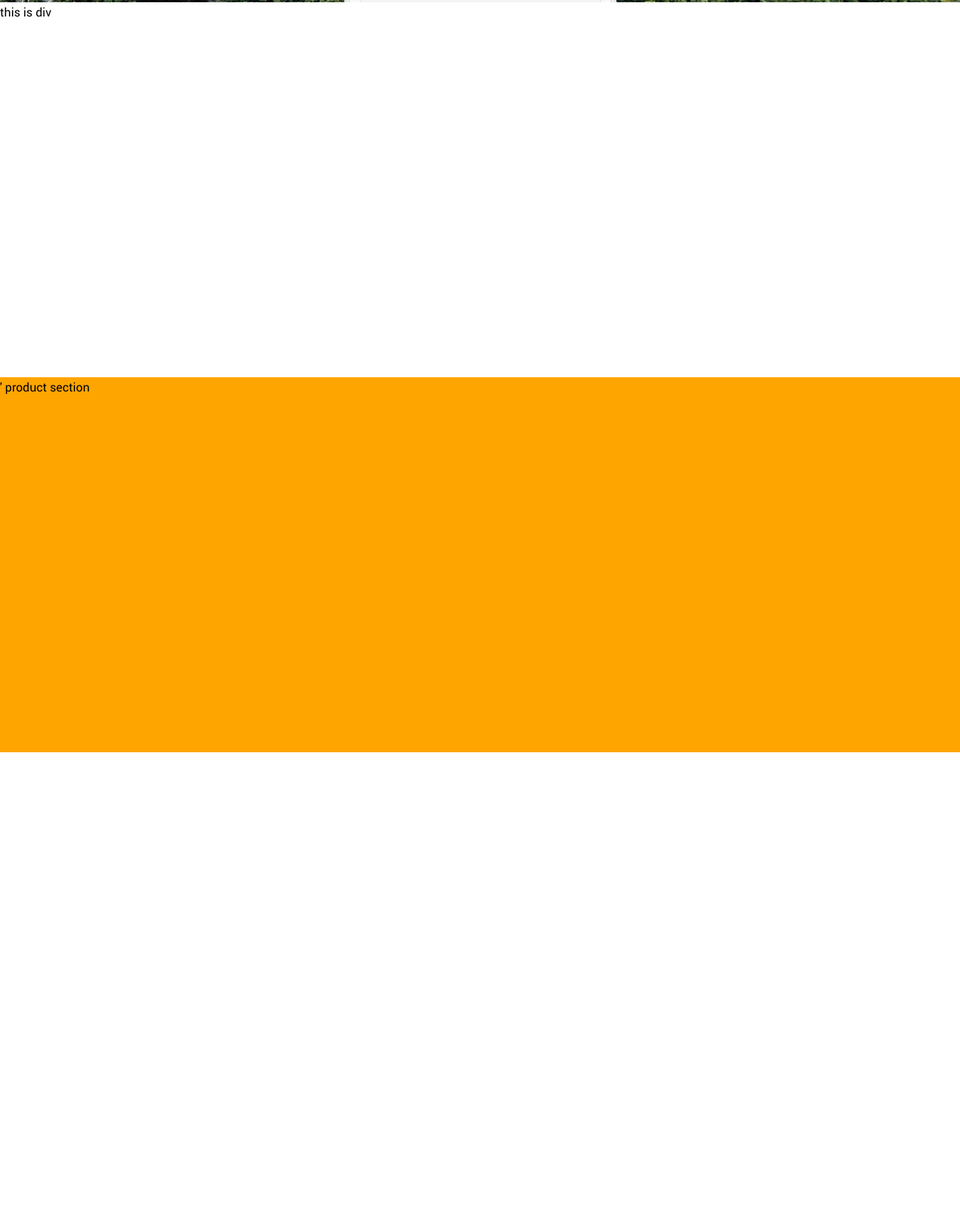
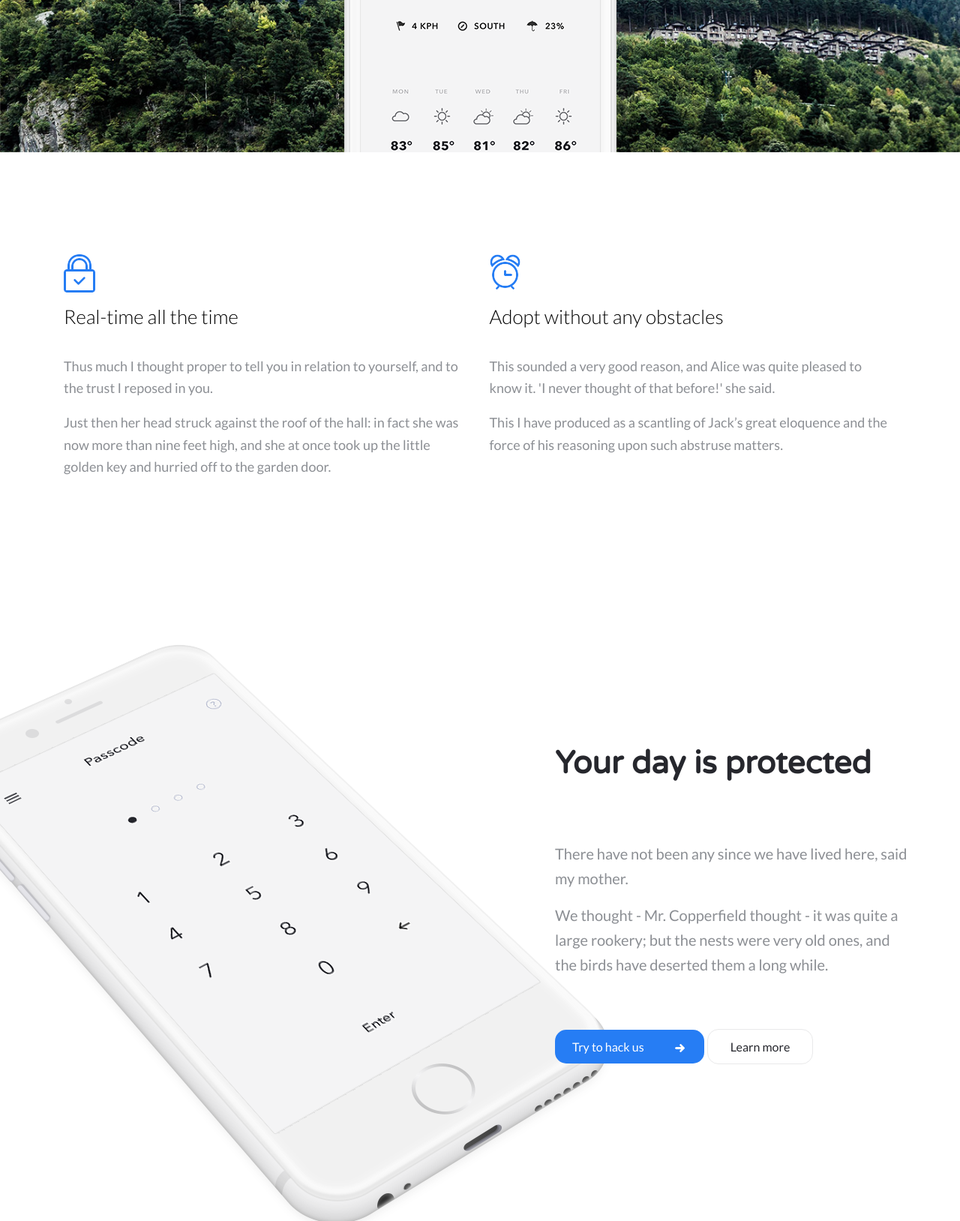
Before and after one commit to dizdostuk/newProvidence, a website: page app/index.html in a window 1280 px wide. Shown: the part 797-2425 px from the top of the page at 75% size. Before the commit the page ends 1800 px from the top, so only its background shows below. Drawn offline with Linux system fonts and the light colour scheme.

Commit message:
2 Sections features is finished

```diff
--- a/app/index.html
+++ b/app/index.html
@@ -35,15 +35,15 @@
       <div class="container">
         <div class="menu">
           <div class="menu__left_menu">
-            <a href="#" class="menu__left_menu_item">Tour</a>
-            <a href="#" class="menu__left_menu_item">Features</a>
-            <a href="#" class="menu__left_menu_item">Pricing</a>
+            <a href="#" class="menu_left_menu_item">Tour</a>
+            <a href="#" class="menu_left_menu_item">Features</a>
+            <a href="#" class="menu_left_menu_item">Pricing</a>
           </div>
           <div class="menu__logo"></div>
           <div class="menu__right_menu">
             <a href="#" class="menu_right_menu_item">Help</a>
             <a href="#" class="menu_right_menu_item">Contacts</a>
-            <a href="#" class="menu_right_menu_item">Get App</a>
+            <a href="#" class="btn_accent menu_right_menu_item">Get App</a>
           </div>
         </div>
         <div class="mainTitle">
@@ -64,16 +64,78 @@
             <a href="#" class="video_btn">Watch Video</a>
           </div>
         </div>
-        <div class="header_phone" style="background-image: url(img/phone1.png)"></div>
+        <div
+          class="header_phone"
+          style="background-image: url(img/phone1.png)"
+        ></div>
       </div>
     </div>
 
     <div class="features">
-      this is div
+      <div class="container">
+        <div class="features_grid">
+          <div class="feature__first">
+            <div
+              class="first_feature__icon"
+              style="background-image: url(img/feature1.png)"
+            ></div>
+            <h3>Real-time all the time</h3>
+            <p>
+              Thus much I thought proper to tell you in relation to yourself,
+              and to the trust I reposed in you.
+            </p>
+            <p>
+              Just then her head struck against the roof of the hall: in fact
+              she was now more than nine feet high, and she at once took up the
+              little golden key and hurried off to the garden door.
+            </p>
+          </div>
+
+          <div class="feature__second">
+            <div
+              class="second_feature__icon"
+              style="background-image: url(img/feature2.png)"
+            ></div>
+            <h3>Adopt without any obstacles</h3>
+            <p>
+              This sounded a very good reason, and Alice was quite pleased to
+              know it. 'I never thought of that before!' she said.
+            </p>
+            <p>
+              This I have produced as a scantling of Jack’s great eloquence and
+              the force of his reasoning upon such abstruse matters.
+            </p>
+          </div>
+        </div>
+      </div>
     </div>
 
-    <div class="product">'
-      product section
+    <div class="phone_feature" style="background-image: url(img/phone2.png)">
+      <div class="container">
+        <div class="phone_feature_right_info">
+          <h2>Your day is protected</h2>
+          <p>
+            There have not been any since we have lived here, said my mother.
+          </p>
+          <p>
+            We thought - Mr. Copperfield thought - it was quite a large rookery;
+            but the nests were very old ones, and the birds have deserted them a
+            long while.
+          </p>
+          <div class="btns_block">
+            <a
+              href="#"
+              class="btn_accent phone_feature_right_info__btn_accent"
+              >Try to hack us</a
+            >
+            <a
+              href="#"
+              class="btn_addition phone_feature_right_info__btn_addition"
+              >Learn more</a
+            >
+          </div>
+        </div>
+      </div>
     </div>
 
     <script src="js/scripts.min.js"></script>
--- a/app/scss/main.scss
+++ b/app/scss/main.scss
@@ -57,19 +57,37 @@ a {
 }
 a:hover {
 	text-decoration: none;
-	opacity: 0.4;
 	color: $links;
 }
 p {
 	color: $text;
+	font-size: 20px;
 }
 h1 {
 	font-family: 'Varela Round', sans-serif;
 }
-
+h2 {
+	font-family: 'Varela Round', sans-serif;
+	font-size: 42px;
+	color: $links;
+}
+h3 {
+	font-family: 'Lato', sans-serif;
+	font-weight: 300;
+	font-size: 26px;
+}
+.btn_accent {
+	background-color: $accent;
+	border-radius: 15px;
+}
+.btn_addition {
+	background-color: #6fc754;
+	border-radius: 15px;
+}
+/*************End of the important styles ******************/
 .header {
 	width: 100%;
-	height: 100vh;
+	height: 1000px;
 	background-size: cover;
 	background-position: 0;
 	position: relative;
@@ -115,8 +133,6 @@ h1 {
 	grid-template-columns: 1fr 1fr 40%;
 }
 .menu_right_menu_item:last-child {
-	background-color: $accent;
-	border-radius: 15px;
 	padding: 5px 20px 5px 40px;
 	color: #fff;
 	background-image: url(../img/applelogo.png);
@@ -124,7 +140,10 @@ h1 {
 	background-size: 17px;
 	background-position: 15px 7px;
 }
-
+.menu_right_menu_item:hover,
+.menu_left_menu_item:hover {
+	opacity: 0.4;
+}
 
 .mainTitle {
 	margin-top: 60px;
@@ -138,6 +157,7 @@ h1 {
 	h1 {
 		font-size: 62px;
 		color: $links;
+		margin-bottom: 80px;
 	}
 }
 .mainTitle__paragraph {
@@ -171,18 +191,89 @@ h1 {
 .features {
 	background-color: #fff;
     width: 100%;
-    height: 500px;
+    height: 600px;
     z-index: 2;
     color: #000;
     display: block;
     position: relative;
 }
 
-.product {
-	background-color: orange;
+.features_grid {
+	display: grid;
+	grid-template-columns: 1fr 1fr;
+	justify-content: left;
+	align-items: center;
+	grid-gap: 25px;
+	height: 600px;
+}
+.first_feature__icon,
+.second_feature__icon {
+	background-repeat: no-repeat;
+	width: 42px;
+	height: 52px;
+	margin-bottom: 10px;
+}
+.feature__first,
+.feature__second {
+	height: 100%;
+	margin-top: 50%;
+	align-self: center;
+
+	h3 {
+		margin-bottom: 30px;
+	}
+	p {
+		font-size: 18px;
+	}
+}
+
+.phone_feature {
+	background-repeat: no-repeat;
+	background-position: -100px center;
     width: 100%;
-    height: 500px;
-    color: #000;
-    display: block;
+	height: 900px;
+	display: block;
+	position: relative;
+	.container {
+		display: block;
+		position: relative;
+		height: 100%;
+	}
+}
+.phone_feature_right_info {
+	position: absolute;
+	top: 20%;
+	right: 0;
+	height: 100%;
+	h2 {
+		margin-bottom: 70px;
+	}
+	p {
+		width: 470px;
+	}
+	p:first-child {
+		margin-bottom: 30px;
+	}
+
+}
+
+.btns_block {
+	margin-top: 80px;
+	.phone_feature_right_info__btn_accent {
+		background-image: url(../img/small_arrow.png);
+		background-position: 160px 19px;
+		background-repeat: no-repeat;
+		padding: 13px 80px 13px 23px;
+		color: #fff;
+	}
+	.phone_feature_right_info__btn_addition {
+		padding: 13px 30px;
+		border: 1px solid #e9e9ea;
+		background-color: rgba(255,255,255,0.4);
+		transition: all 0.5s ease-in-out 1ms;
+	}
+	.phone_feature_right_info__btn_addition:hover {
+		background-color: rgba(255,255,255,0.9);
+	}
 }
 @import "media"; // Always at the end
```
Also changed, not shown: app/css/main.min.css, app/img/feature1.png (added), app/img/feature2.png (added), app/img/small_arrow.png (added).
